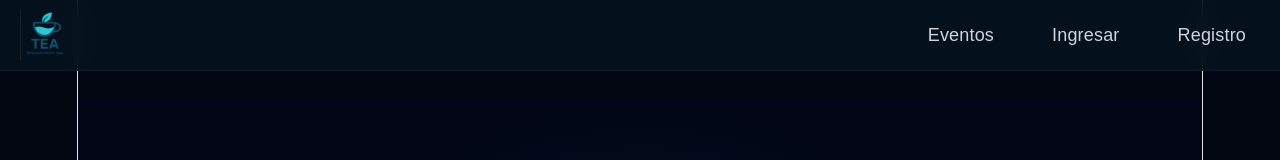
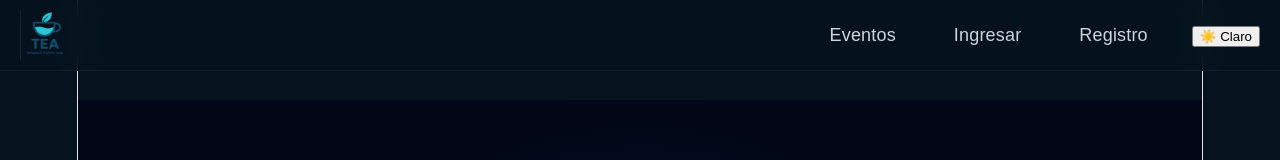
Before and after one commit to kukititi/temporal-event-app, a React app in the folder frontend/: page / in a window 1280 px wide. Shown: the top 160 px of the page. Built offline with nearby package versions, Linux system fonts and the light colour scheme; no server answers; the HTML template or start-up script is replaced by a standard one.

Commit message:
modo claro y oscuro parte 1

```diff
--- a/frontend/src/components/Navbar.jsx
+++ b/frontend/src/components/Navbar.jsx
@@ -1,5 +1,6 @@
 import { Link } from "react-router-dom";
 import logo from "../assets/tea-logo.png";
+import { useState, useEffect } from "react";
 
 import "../styles/navbar.css";
 
@@ -11,6 +12,23 @@ function logout() {
 
 function Navbar() {
   const user = JSON.parse(localStorage.getItem("user"));
+
+  const [theme, setTheme] = useState(localStorage.getItem("theme") || "dark");
+
+  function toggleTheme() {
+    const newTheme = theme === "dark" ? "light" : "dark";
+
+    setTheme(newTheme);
+
+    localStorage.setItem("theme", newTheme);
+
+    document.body.className = newTheme;
+  }
+
+  useEffect(() => {
+    document.body.className = theme;
+  }, [theme]);
+
   return (
     <nav className="navbar">
       <Link to="/" className="navbar-logo">
@@ -46,6 +64,11 @@ function Navbar() {
             </li>
           </>
         )}
+        <li>
+          <button className="theme-button" onClick={toggleTheme}>
+            {theme === "dark" ? "☀️ Claro" : "🌙 Oscuro"}
+          </button>
+        </li>
       </ul>
     </nav>
   );
--- a/frontend/src/index.css
+++ b/frontend/src/index.css
@@ -124,3 +124,15 @@ code {
 .main-content {
   padding-top: 100px;
 }
+
+body.dark {
+  background: #06131f;
+
+  color: white;
+}
+
+body.light {
+  background: #f4f7fb;
+
+  color: #1f2937;
+}
```
